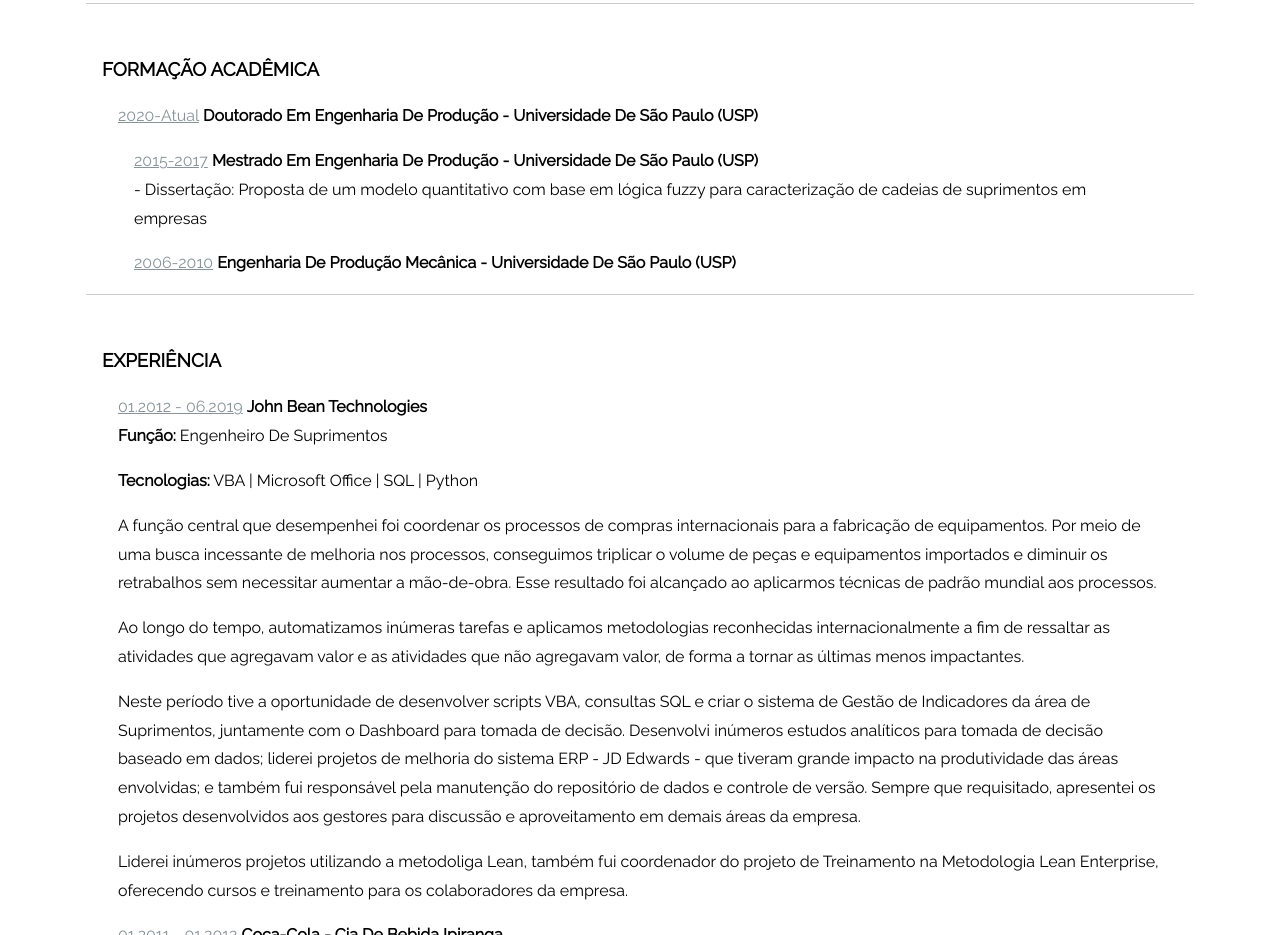
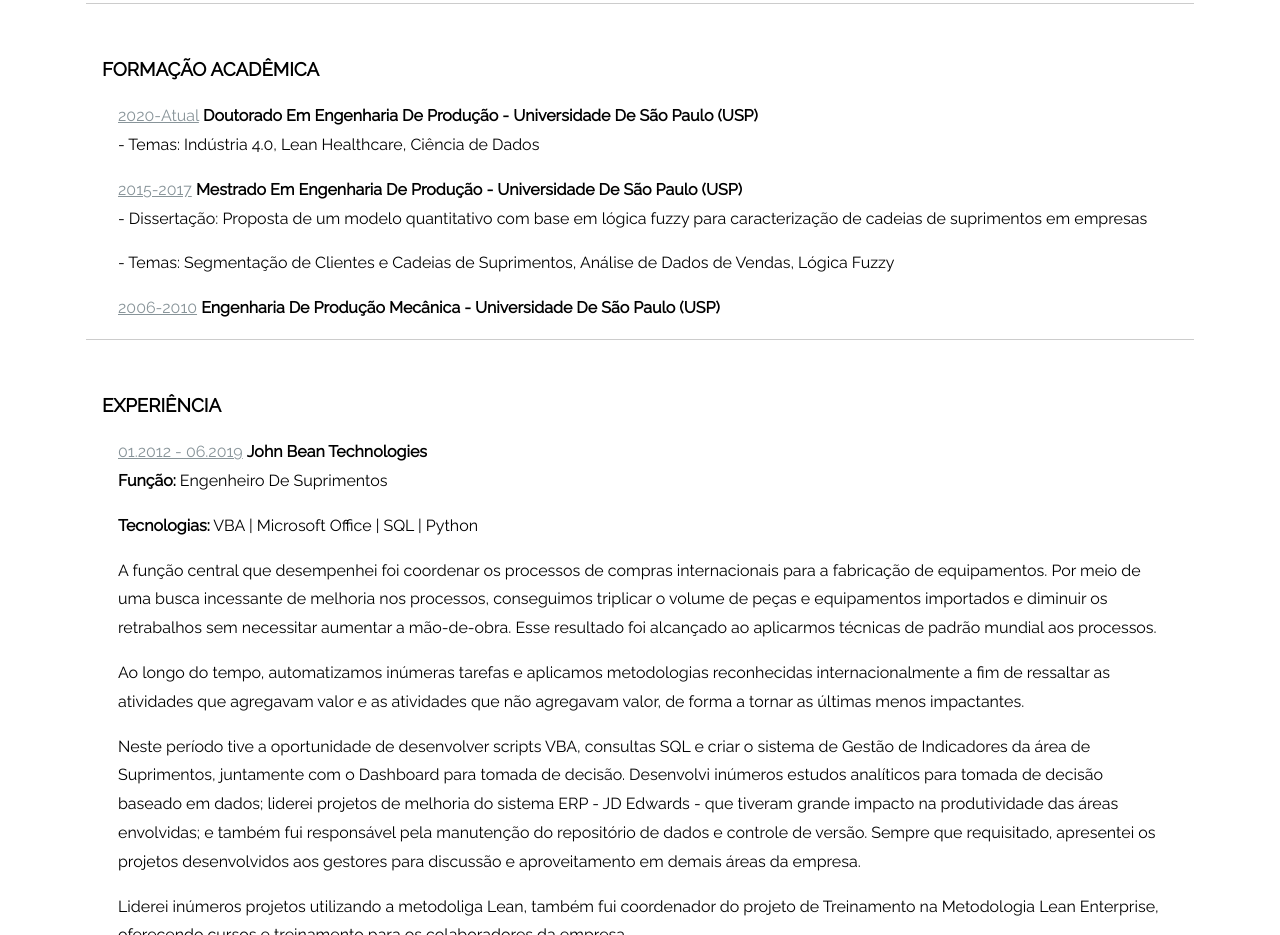
Before and after one commit to rafaelalvesferreira/rafaelalvesferreira.github.io, a plain HTML site: page index.html in a window 1280 px wide. Shown: the part 1980-2915 px from the top of the page. Drawn offline with Linux system fonts and the light colour scheme.

Commit message:
feat: updating themes on the main page

```diff
--- a/index.html
+++ b/index.html
@@ -133,17 +133,17 @@
           <span>2020-atual</span> <strong>Doutorado em Engenharia de Produção - Universidade de São Paulo (USP)</strong>
         </div>
           <div class="descrition">
-            <span> </span>
+            <span>- Temas: Indústria 4.0, Lean Healthcare, Ciência de Dados</span>
             <p></p>
           </div>
       </article>
-      <article>
       <article>
         <div class='school'>
           <span>2015-2017</span> <strong>Mestrado em Engenharia de Produção - Universidade de São Paulo (USP)</strong>
         </div>
           <div class="descrition">
             <span>- Dissertação: Proposta de um modelo quantitativo com base em lógica fuzzy para caracterização de cadeias de suprimentos em empresas</span>
+            <span><p>- Temas: Segmentação de Clientes e Cadeias de Suprimentos, Análise de Dados de Vendas, Lógica Fuzzy</p></span>
             <p></p>
           </div>
       </article>
```
Also changed, not shown: index_en.html (+2 -1 lines), 1 other file.
